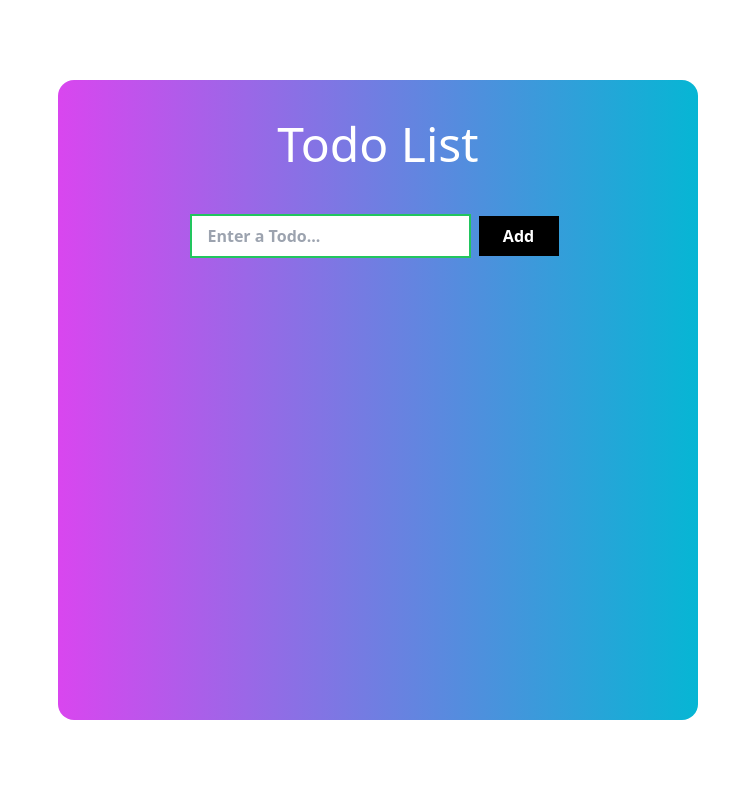
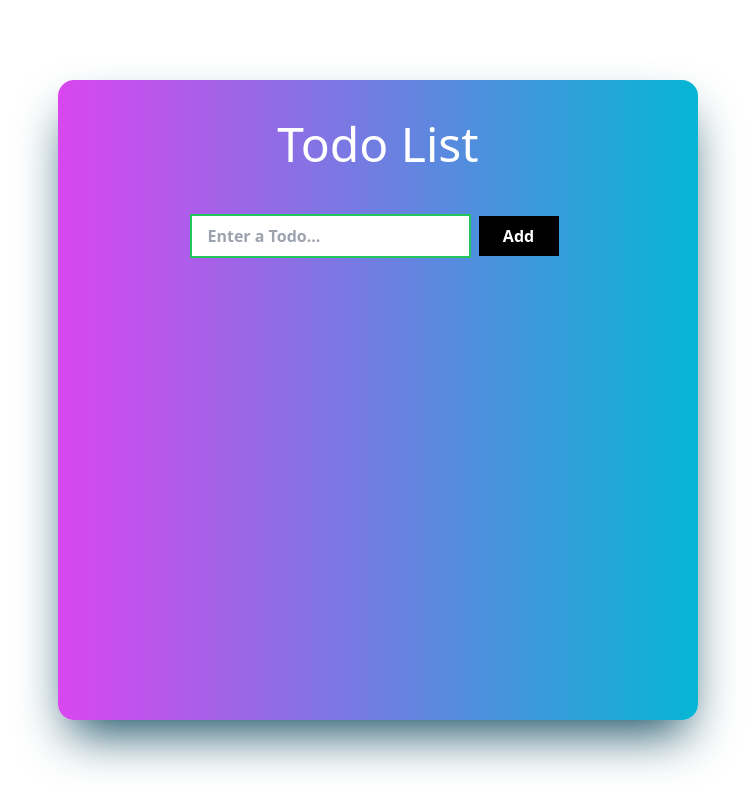
Before and after one commit to MuhammadYildiz/Todo-List-App, a React (Vite) app: page / in a window 1280 px wide. Shown: the whole page, without its empty margins (262-1017 px from the left). Built offline with nearby package versions, Linux system fonts and the light colour scheme.

Commit message:
Update App.jsx

```diff
--- a/src/App.jsx
+++ b/src/App.jsx
@@ -50,7 +50,7 @@ function App() {
 
     return (
         <div className="text-center min-h-screen flex justify-center items-start ">
-            <div className="bg-gradient-to-r from-fuchsia-500 to-cyan-500 w-[95%]  lg:w-1/2 mt-20 min-h-[80vh] rounded-2xl">
+            <div className="bg-gradient-to-r from-fuchsia-500 to-cyan-500 w-[95%]  lg:w-1/2 mt-20 min-h-[80vh] rounded-2xl shadow-2xl shadow-cyan-900">
                 <h1 className="text-5xl p-10  text-white ">Todo List</h1>
                 <form onSubmit={addItem} className="pb-5">
                     <input className="border-2 border-green-500 outline-none p-2 px-4 font-bold focus:border-black focus:rounded-xl "
```
